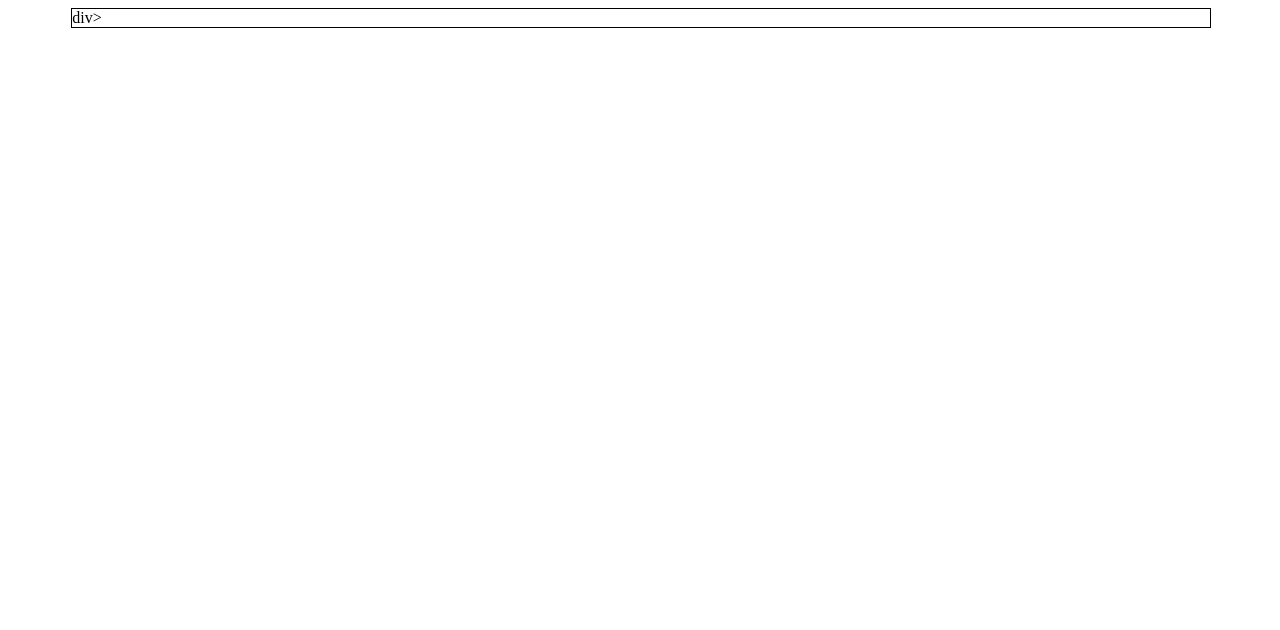
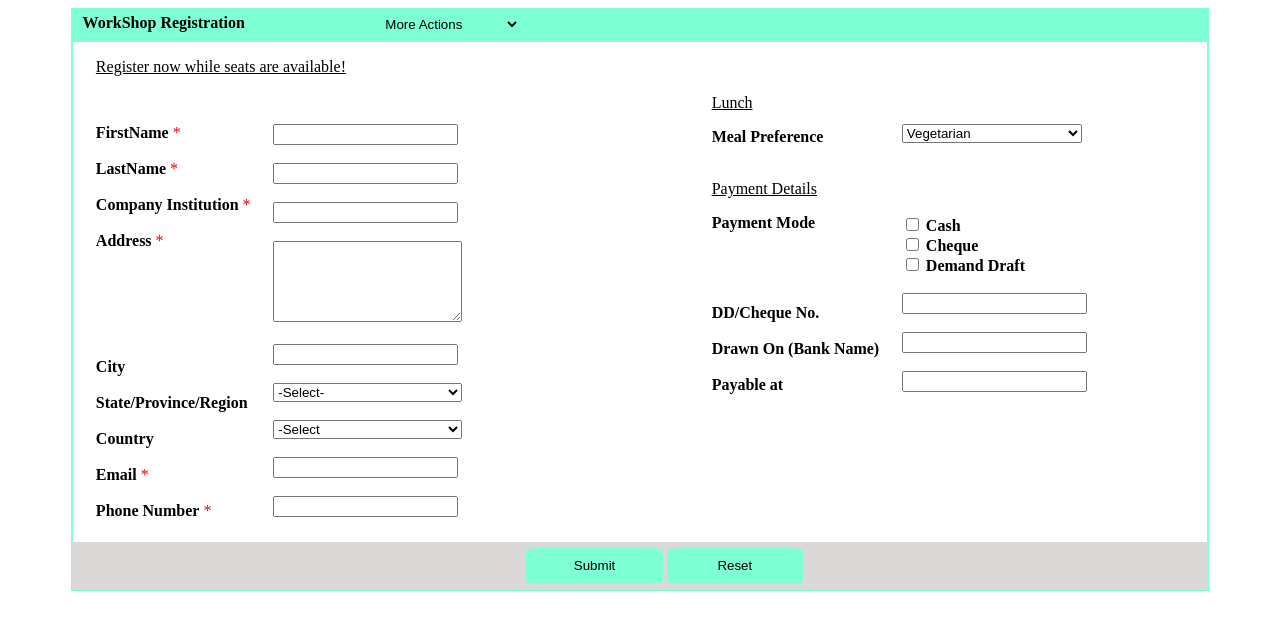
Before and after one commit to shresthabikash22/WAP2023, a plain HTML site: page Lab4/workshop-registration.html in a window 1280 px wide. Drawn offline with Linux system fonts and the light colour scheme.

Commit message:
lab 4 registration table

```diff
--- /dev/null
+++ b/Lab4/styler.css
@@ -0,0 +1,107 @@
+#container {
+    margin-left: 5%;
+    width: 90%;
+    height: 95%;
+    display: flex;
+    flex-direction: column;
+}
+
+#nav {
+    display: flex;
+    height: 2em;
+    background-color: aquamarine;
+}
+
+#main {
+
+    border: 2px solid aquamarine;
+    background-color: white;
+    border-bottom: none;
+    height: 500px;
+
+}
+
+#bottom-div {
+    border: 1px solid aquamarine;
+    background-color: rgb(219, 216, 216);
+    border-top: none;
+    height: 3em;
+}
+
+#nav-left {
+    text-align: center;
+    width: 50%;
+}
+
+#nav-span {
+    font-weight: bold;
+    margin-top: 6px;
+    margin-left: 1%;
+}
+
+#nav-select {
+    background: none;
+    border-style: none;
+    margin-left: 12%;
+    ;
+}
+
+.options {
+    background-color: aquamarine;
+}
+
+.options.selected {
+    border-style: none;
+}
+
+#main-p {
+    margin-left: 2%;
+    text-decoration: underline;
+}
+
+#content {
+    display: flex;
+    flex-direction: row;
+    margin-top: 3em;
+}
+
+#content-col1 {
+    margin-left: 2%;
+}
+
+#content-col2 {
+    margin-left: 2%;
+}
+#content-col3 {
+    margin-left: 22%;
+}
+#content-col4 {
+    margin-left: 2%;
+}
+
+.asterisk {
+    color: red;
+}
+.select-option{
+    width:100%;
+}
+label{
+    font-weight: bold;
+}
+
+.btn1 {
+    margin: 0.5% 0% 0% 40%;
+    background-color: aquamarine;
+    width: 12%;
+    height: 75%;
+    border-style: none;
+    border-radius: 10%;
+}
+
+.btn2 {
+    background-color: aquamarine;
+    width: 12%;
+    height: 75%;
+    border-style: none;
+    border-radius: 10%;
+}
--- a/Lab4/workshop-registration.html
+++ b/Lab4/workshop-registration.html
@@ -1,24 +1,101 @@
 <!DOCTYPE html>
 <html lang="en">
+
 <head>
     <meta charset="UTF-8">
     <meta name="viewport" content="width=device-width, initial-scale=1.0">
     <title>WorkShop Registration</title>
+    <link rel="stylesheet" href="styler.css" type="text/css">
     <style>
-         #container{
-            margin-left:5% ;
-            width:90%;
-            height:95%;
-            border:1px solid black;
-        }
+
     </style>
 </head>
+
 <body>
     <div id="container">
         <form action="#">
-            <div>
-                </div>div>
+            <div id="nav">
+                <span id="nav-span">WorkShop Registration</span>
+                <select name="otherActions" id="nav-select">
+                    <option class="options" selected disabled> More Actions</option>
+                    <option class="options">View Workshop Info</option>
+                    <option class="options">Contact</option>
+                </select>
+            </div>
+            <div id=main>
+                <p id="main-p">Register now while seats are available!</p>
+                <div id="content">
+                    <div id="content-col1">
+                        <label>FirstName</label><span class="asterisk"> *</span><br><br>
+                        <label>LastName</label><span class="asterisk"> *</span><br><br>
+                        <label>Company Institution</label><span class="asterisk"> *</span><br><br>
+                        <label>Address</label><span class="asterisk"> *</span>
+                        <br><br><br><br><br><br><br>
+                        <label>City</label><br><br>
+                        <label>State/Province/Region</label><br><br>
+                        <label>Country</label><br><br>
+                        <label>Email</label><span class="asterisk"> *</span><br><br>
+                        <label>Phone Number</label><span class="asterisk"> *</span>
+                    </div>
+                    <div id="content-col2">
+                        <input type="text" name="fName" required ><br><br>
+                        <input type="text" name="lName" required ><br><br>
+                        <input type="text" name="ci" required ><br><br>
+                        <textarea  name="address" cols="21" rows="5" required ></textarea><br><br>
+                        <input type="text" name="city" ><br><br>
+                        <select name="area" id="area" class=" select-option">
+                            <option value="none " disabled selected>-Select-</option>
+                            <option value="IA">Iowa</option>
+                            <option value="TX">Texas</option>
+                            <option value="WA">Washington</option>
+                            <option value="CO">Colorado</option>
+                            <option value="IL">Illinois</option>
+                            <option value="NV">Nevada</option>
+                        </select><br><br>
+                        <select name="country" id="country" class=" select-option">
+                                <option value="none" disabled selected>-Select</option>
+                                <option value="US">USA</option>
+                                <option value="NP">Nepal</option>
+                                <option value="EN">England</option>
+                                <option value="PT">Portugal</option>
+                                <option value="AU">Australia</option>
+                                <option value="KOR">South Korea</option>
+                        </select><br><br>
+                        <input type="text" name="email" required ><br><br>
+                        <input type="text" name="phone" required >
+                    </div>
+                    <div id="content-col3">
+                        <p style="text-decoration: underline;margin-top: -30px;" >Lunch</p>
+                        <label>Meal Preference</label><br><br>
+                        <p style="text-decoration: underline;">Payment Details</p>
+                        <label>Payment Mode</label><br><br><br><br><br>
+                        <label>DD/Cheque No.</label><br><br>
+                        <label>Drawn On (Bank Name)</label><br><br>
+                        <label>Payable at</label><br>
+                    </div>
+                    <div id="content-col4">
+                        <select name="food-type" id="food-type" style="width: 180px;">
+                            <option value="v">Vegetarian</option>
+                            <option value="nv">Non Vegetarian</option>
+                            <option value="v">Vegan</option>
+                        </select><br><br>
+                        <label style="display: block; margin-top:29%;" hidden></label>
+                        <input type="checkbox" id="cash" value="cash"> <label for="cash">Cash</label><br>
+                        <input type="checkbox" id="cheque" value="cheque"> <label for="cheque">Cheque</label><br>
+                        <input type="checkbox" id="demand" value="demand"> <label for="demand">Demand Draft</label><br><br>
+                        <input type="text"> <br><br>
+                        <input type="text"><br><br>
+                        <input type="text"><br>
+                    </div>
+                </div>
+            </div>
+            <div id="bottom-div">
+                <input type="submit" class="btn1">
+                <input type="reset" class="btn2 ">
+            </div>
         </form>
     </div>
+
 </body>
+
 </html>
```
Also changed, not shown: index.html (+1 -1 lines), test.html (deleted, +0 -153 lines).
